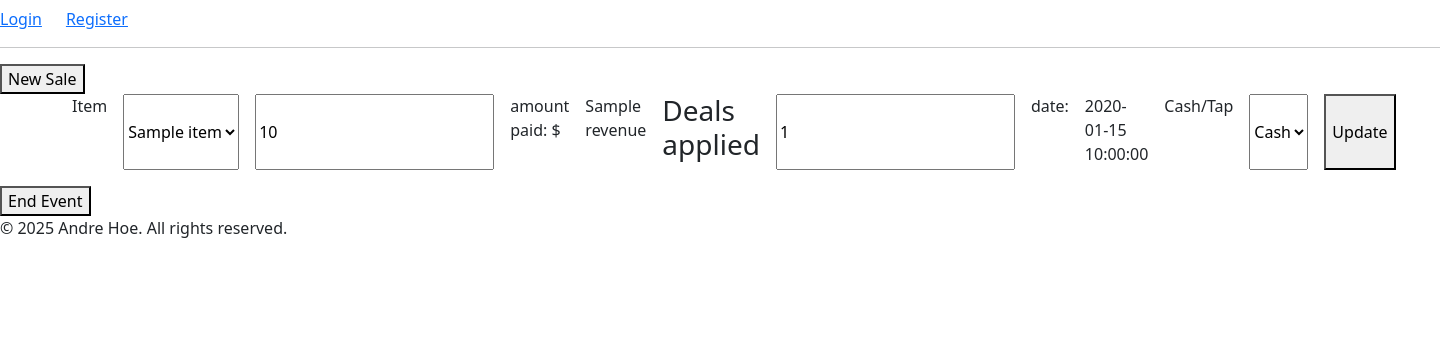
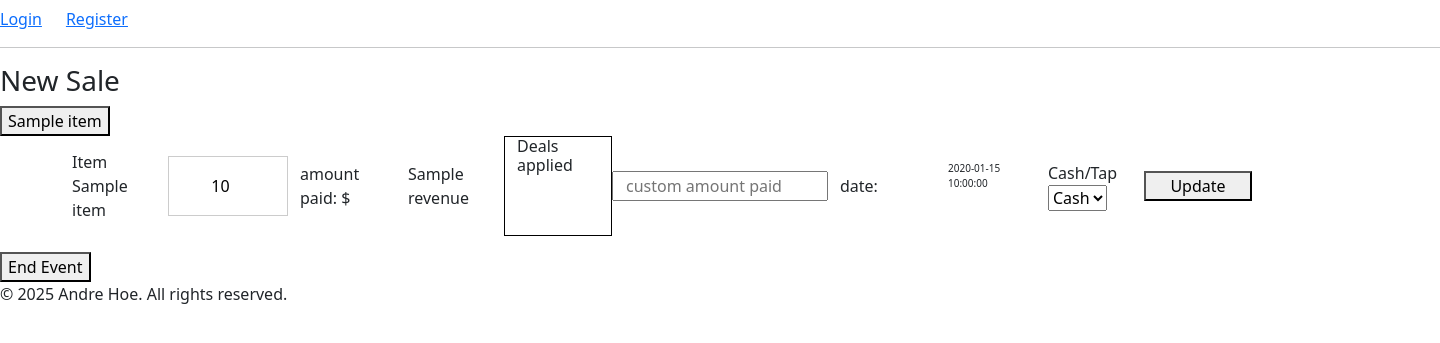
Before and after one commit to Andre5123/Analytics-Website, a Flask app: template templates/event.html in a window 1440 px wide. Shown: the part 95-438 px from the top of the page. Run offline with Flask 3, Linux system fonts and the light colour scheme; the template is opened without the code that fills it: most values are stand-ins (such as "Sample title", 1, 10 or a date in 2020); some libraries are stand-ins or nearby versions.

Commit message:
Redesign of website

```diff
--- a/app.py
+++ b/app.py
@@ -1,6 +1,6 @@
 from flask import Flask, redirect, render_template, request, session, jsonify
 from flask_session import Session
-from helpers import toSQLDATETIME, toJSStringDate, login_required, email_verification_required, \
+from helpers import toSQLDATETIME, toJSStringDate, login_required, \
     startEvent, stopEvent, getEventStatus, addSale, updateSale, getPastEvents, getItems, \
     updateItem, deleteItem, updateDeal, checkLogin, send_verification_code,createUser, getUserId
 from cs50 import SQL
@@ -166,22 +166,25 @@ def verify():
 
 
 @app.route("/register", methods=["GET", "POST"])
-@email_verification_required
 def register():
     if request.method == "GET":
-        return render_template("register.html", code_sent=False, email = session["email"])
+        return render_template("register.html")
     if request.method == "POST":
+        username = request.form.get("username")
         password = request.form.get("password")
         confirmation = request.form.get("confirmPassword")
 
+        if getUserId(username):
+            return render_template("register.html", error="Username already in use.")
         if password == None or password == "":
-            return render_template("register.html", code_sent=False, email = session["email"], error="Please enter a password.")
+            return render_template("register.html", error="Please enter a password.")
 
         if password != confirmation:
-            return render_template("register.html", code_sent=False, email = session["email"], error="Passwords do not match each other.")
+            return render_template("register.html", error="Passwords do not match each other.")
 
-        newUserId = createUser(session["email"], password)
-        session["user_id"] = newUserId
+        session["username"] = username
+        success, newUser = createUser(session["username"], password)
+        session["user_id"] = newUser["id"]
         return redirect("/")
 
 @app.route("/login", methods=["GET", "POST"])
@@ -190,10 +193,10 @@ def login():
     if request.method == "GET":
         return render_template("login.html")
     elif request.method == "POST":
-        email = request.form.get("email")
+        username = request.form.get("username")
         password = request.form.get("password")
 
-        loginSuccessful, content = checkLogin(email, password)
+        loginSuccessful, content = checkLogin(username, password)
         if loginSuccessful:
             print("login successful, so it should work now right?")
             return redirect("/")
--- a/static/css/event.css
+++ b/static/css/event.css
@@ -5,3 +5,40 @@
 .saved {
     background-color: #88ff88;
 }
+
+/* Flex container */
+.d-flex {
+  display: flex;
+  gap: 12px;
+  align-items: center;
+}
+
+/* Shared box style */
+.fit-box {
+  width: var(--box-width, 120px);    /* default width */
+  height: var(--box-height, 60px);   /* default height */
+  display: flex;
+  align-items: center;
+  justify-content: center;
+  font-size: clamp(0.7rem, 1rem, 1.2rem); /* scales text */
+  text-align: center;
+  white-space: nowrap;
+  overflow: hidden;
+  line-height: 1.1;
+  border: 1px solid #ccc;
+  padding: 2px;
+  box-sizing: border-box;
+}
+
+/* Textareas adjustments */
+textarea.fit-box {
+  resize: none;       /* prevent manual resizing */
+  border: none;
+  background: transparent;
+  outline: none;
+}
+
+.scroll-box {
+    overflow-y: auto;
+    border: 1px solid #000000;
+}
--- a/static/js/event.js
+++ b/static/js/event.js
@@ -5,17 +5,24 @@ const salesContainer = document.querySelector("#sales")
 
 const items = window.items
 
-// Create new sale
-newSaleButton.addEventListener("click", ()=>{
+const itemOptions = document.querySelector("#itemOptions")
+
 
 // Create new sale
+itemOptions.addEventListener("click", (event)=>{
+    item = event.target
+
+    if (item.id.includes("Item")) {
+        // Create new sale
         newSale = saleTemplate.cloneNode(true);
+        newSale.querySelector("#item").textContent = item.textContent
         newSale.classList.remove("d-none");
         newSale.classList.add("d-flex");
         newSale.id = '';
         const date = new Date();
         newSale.querySelector("#date").textContent = date.toString();
         salesContainer.insertBefore(newSale,salesContainer.firstElementChild);
+    }
 })
 
 // This function calculates the cheapest price for the sale of a quantity of an item, based on the best combination of that item's deals.
@@ -71,7 +78,7 @@ salesContainer.addEventListener("input", (event)=>{
 
         let amtPaid = sale.querySelector("#amtPaid");
         let customAmtPaid = sale.querySelector("#customAmtPaid");
-        let itemName = sale.querySelector("#item").value;
+        let itemName = sale.querySelector("#item").textContent;
         let quantity = sale.querySelector("#quantity").value;
         price = calculatePrice(itemName, quantity);
         amtPaid.textContent = (customAmtPaid.value == "")? (price["price"]).toFixed(2): customAmtPaid.value;
@@ -79,13 +86,14 @@ salesContainer.addEventListener("input", (event)=>{
          let dealsApplied = price["dealsApplied"]
         let dealsAppliedCont = sale.querySelector("#dealsApplied")
         //Erase any previous deals to reapply them
-        dealsAppliedCont.innerHTML = "<h3>Deals applied:</h3>";
+        dealsAppliedCont.innerHTML = "<h6>Deals applied:</h6>";
         if (customAmtPaid.value == "") {
 
             for (let i = 0; i<dealsApplied.length; i++) {
                 let p = document.createElement("p");
                 timesApplied = dealsApplied[i]["quantityCovered"] / dealsApplied[i]["dealQuantity"]
-                p.textContent = "("+dealsApplied[i]["dealQuantity"] + " for " + dealsApplied[i]["dealPrice"]+") x " + timesApplied;
+                p.textContent = "("+dealsApplied[i]["dealQuantity"].toFixed(2) + " for " + dealsApplied[i]["dealPrice"]+") x " + timesApplied.toFixed(2);
+                p.style.fontSize = 8;
                 dealsAppliedCont.append(p);
             }
         }
@@ -94,7 +102,7 @@ salesContainer.addEventListener("input", (event)=>{
 // Updates the server that a new sale has been added or an existing one was modified
 function updateSale(sale) {
     const id = sale.id || null;
-    const item = sale.querySelector("#item").value;
+    const item = sale.querySelector("#item").textContent;
     const quantity = Number(sale.querySelector("#quantity").value);
     const amtPaid = Number(sale.querySelector("#amtPaid").textContent);
     const date = new Date(sale.querySelector("#date").textContent);
--- a/static/js/inventory.js
+++ b/static/js/inventory.js
@@ -50,7 +50,7 @@ newItemButton.addEventListener("click", ()=>{
         "quantity": quantity,
         "cost": cost
     }
-    window.items.push({"name":name, "quantity":quantity, "cost":cost})
+    window.items.push({"name":name, "quantity":quantity, "cost":cost, "unit_cost":cost/quantity})
     // Update the server that a new item has been added
     fetch("/new-item",{
             method: "POST",
@@ -98,6 +98,9 @@ function deleteItem(item) {
         }
     })
     .catch(error => console.error("Error:", error));
+
+    // Delete the item's entry in this script
+    window.items = window.items.filter(item => item.name != itemName)
 }
 
 // Delete an item
--- a/templates/event.html
+++ b/templates/event.html
@@ -8,58 +8,67 @@ New event
     window.items = {{items | tojson}}
 </script>
 <link rel="stylesheet" href="static/css/event.css">
-<button id="newSale">New Sale</button>
+<h3 id="newSale">New Sale</h3>
+<div id="itemOptions">
+    {% for item in items %}
+        <button id="{{item['name']}}Item">{{item['name']}}</button>
+    {% endfor %}
+</div>
+
 <div id="sales" class="container">
     <div id="sale_template" class="d-none sale">
-        <form class="d-flex gap-3">
+        <form class="row cell align-items-center" style="width: 100%;">
+            <div class="col-1">
                 <label for="item">Item</label>
-            <select id="item">
-                {% for item in items %}
-                <option value="{{item['name']}}">{{item['name']}}</option>
-                {% endfor %}
-            </select>
-            <input type ="number" id="quantity" min=0 step=1 placeholder="quantity">
-            <text>amount paid: $</text>
-            <text id="amtPaid">0</text>
-            <div id="dealsApplied">
-                <h3>Deals applied</h3>
+                <span id="item"></span>
             </div>
-            <input type ="number" id="customAmtPaid" placeholder="custom amount paid">
-            <text>date: </text>
-            <text id="date">December</text>
+
+            <input type ="number" id="quantity" class="fit-box col-1" min=0 step=1 placeholder="quantity">
+            <span class="col-1">amount paid: $</span>
+            <span class="col-1" id="amtPaid">0</span>
+            <div id="dealsApplied" style="height: 100px;" class="scroll-box col-1">
+                <h6>Deals applied</h6>
+            </div>
+            <input class="col-2" type ="number" id="customAmtPaid" placeholder="custom amount paid">
+            <span class="col-1">date: </span>
+            <span class="col-2" id="date" style="width: 100px; height: 50px; font-size: 10px;">December</span>
+            <div class="col-1">
                 <label for="paymentMethod">Cash/Tap</label>
                 <select id="paymentMethod">
                     <option value="cash">Cash</option>
                     <option value="tap">Tap</option>
                 </select>
-            <button id="update">Update</button>
+            </div>
+            <button class="col-1" id="update">Update</button>
         </form>
     </div>
 
     {% for sale in eventSales %}
+
         <div id="{{sale['id']}}" class="d-flex sale">
-            <form class="d-flex gap-3">
+            <form class="row cell align-items-center" style="width: 100%;">
+                <div class="col-1">
                     <label for="item">Item</label>
-                <select id="item" value="{{sale['item']}}">
-                    {% for item in items %}
-                        <option value="{{item['name']}}" {% if item['name'] == sale['item'] %}selected{% endif %}>{{item['name']}}</option>
-                    {% endfor %}
+                    <span id="item">{{sale['item']}}</span>
+                </div>
+
+                <input type ="number" id="quantity" class="fit-box col-1" min=0 step=1 placeholder="quantity" value="{{sale["quantity"]}}">
+                <span class="col-1">amount paid: $</span>
+                <span class="col-1" id="amtPaid">{{sale["revenue"]}}</span>
+                <div id="dealsApplied" style="height: 100px;" class="scroll-box col-1">
+                    <h6>Deals applied</h6>
+                </div>
+                <input class="col-2" type ="number" id="customAmtPaid" placeholder="custom amount paid">
+                <span class="col-1">date: </span>
+                <span class="col-2" id="date" style="width: 100px; height: 50px; font-size: 10px;">{{sale["sale_time"]}}</span>
+                <div class="col-1">
+                    <label for="paymentMethod">Cash/Tap</label>
+                    <select id="paymentMethod">
+                        <option value="cash" {% if sale.payment_method == 'cash' %}selected{% endif %}>Cash</option>
+                        <option value="tap" {% if sale.payment_method == 'tap' %}selected{% endif %}>Tap</option>
                     </select>
-                <input type ="number" id="quantity" min=0 step=1 placeholder="quantity" value = "{{sale["quantity"]}}">
-                <text>amount paid: $</text>
-                <text id="amtPaid">{{sale["revenue"]}}</text>
-                <div id="dealsApplied">
-                    <h3>Deals applied</h3>
                 </div>
-                <input type ="number" id="customAmtPaid" placeholder="custom amount paid" value = "{{sale["amtPaid"]}}">
-                <text>date: </text>
-                <text id="date">{{sale["sale_time"]}}</text>
-                <label for="paymentMethod">Cash/Tap</label>
-                <select id="paymentMethod" value="{{sale['payment_method']}}">
-                    <option value="cash">Cash</option>
-                    <option value="tap">Tap</option>
-                </select>
-                <button id="update">Update</button>
+                <button class="col-1" id="update">Update</button>
             </form>
         </div>
     {% endfor %}
--- a/templates/login.html
+++ b/templates/login.html
@@ -7,7 +7,7 @@ Login
 <form action="/login" method="post">
     {% if loginFailed %} <h3>Login failed.</h3> {% endif %}
 
-    <input type="text" autocomplete="off" name="email" placeholder="Enter your ocdsb email address" autofocus>
+    <input type="text" autocomplete="off" name="username" placeholder="Enter your username" autofocus>
     <input type="text" autocomplete="off" name="password" placeholder="Enter your password" autofocus>
 
     <input type="submit" value="Login">
--- a/templates/register.html
+++ b/templates/register.html
@@ -6,7 +6,7 @@ Register
 {% block body %}
 <h3>{{error}}</h3>
 <form action="/register" method="post">
-    <p>{{email}}</p>
+    <input type="text" autocomplete="off"name="username" placeholder="Create a username" autofocus>
     <input type="text" autocomplete="off"name="password" placeholder="Create a password" autofocus>
     <input type="text" autocomplete="off" name="confirmPassword" placeholder="Repeat the password" autofocus>
 
```
Also changed, not shown: helpers.py (+16 -29 lines), 2 other files. Lines whose indentation alone changed are shown as unchanged.
